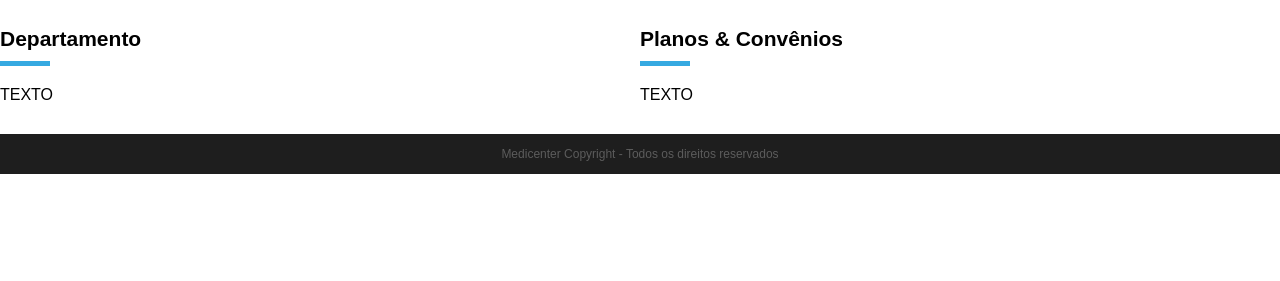
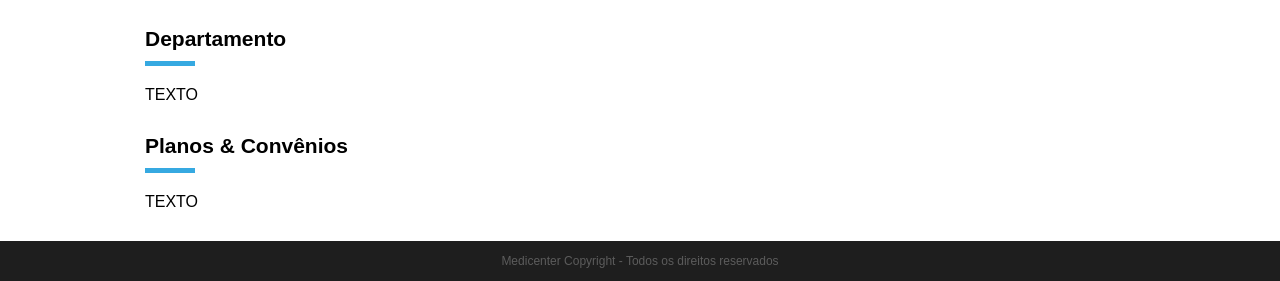
Before and after one commit to Rafael-O-Santos/Exercicio1-HTML, a plain HTML site: page PROJETO-SITE/index.html in a window 1280 px wide. Shown: the part 793-1074 px from the top of the page. Before the commit the page ends 967 px from the top, so only its background shows below. Drawn offline with Linux system fonts and the light colour scheme.

Commit message:
Site com a Professora

```diff
--- a/PROJETO-SITE/index.html
+++ b/PROJETO-SITE/index.html
@@ -92,17 +92,7 @@
 
 
 
-            </div>
 
-        </div>
-
-
-
-        <div class="container">
-
-
-
-            <div class="content">
 
 
 
```
